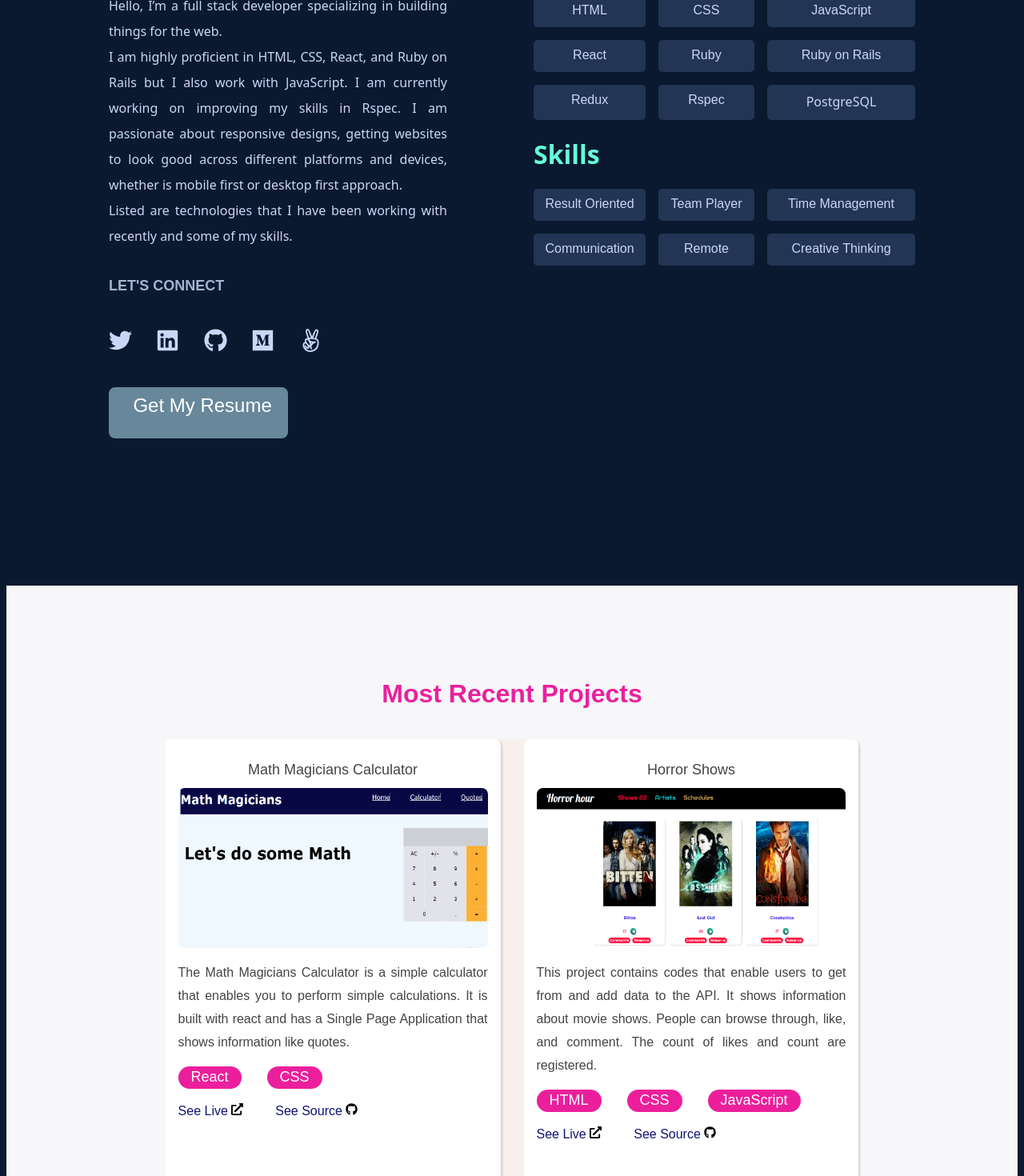
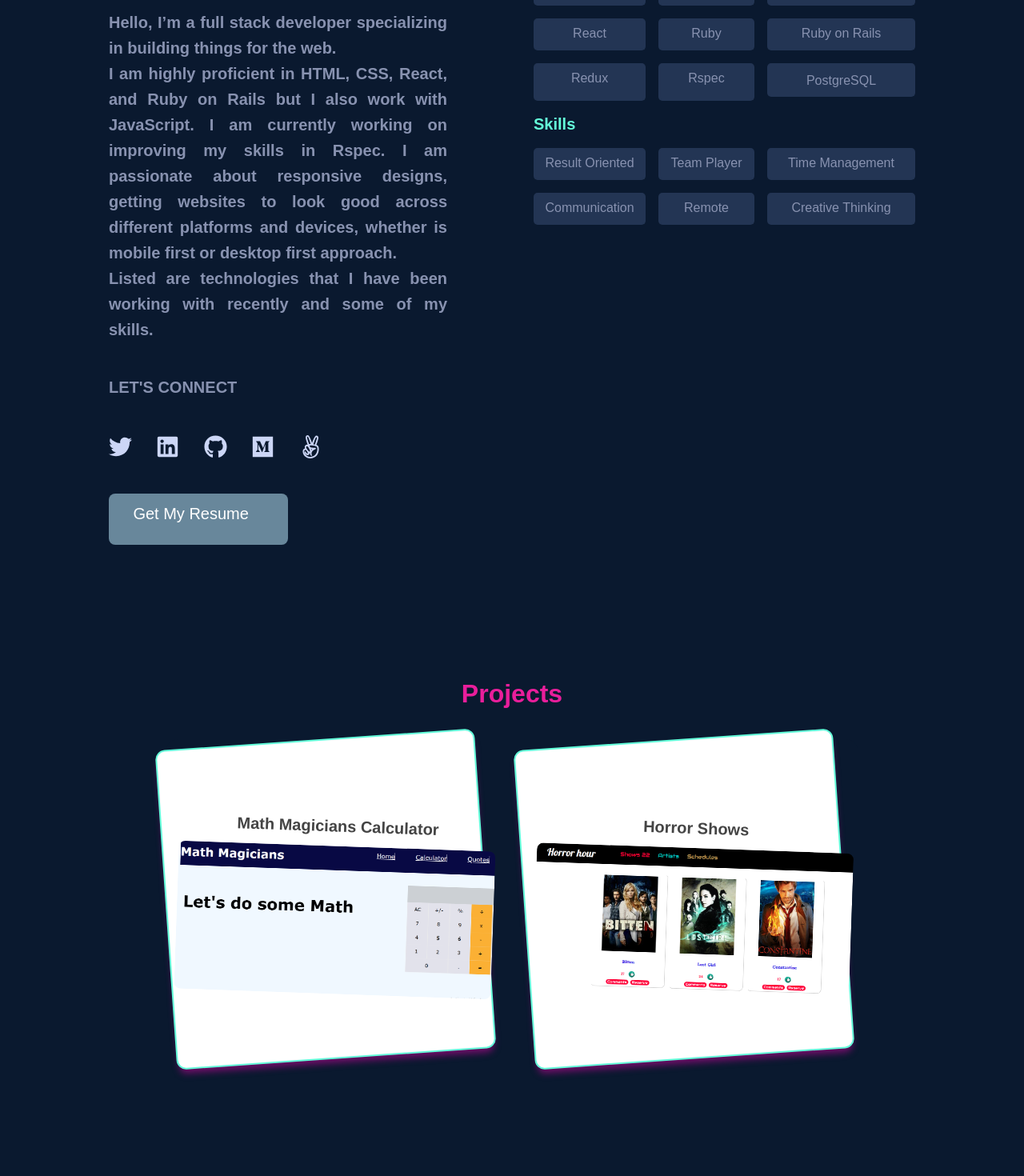
Before and after one commit to ijeomaodinko/Portfolio, a React (Create React App) app: page / in a window 1280 px wide. Shown: the part 1060-2530 px from the top of the page at 80% size. Built offline with nearby package versions, Linux system fonts and the light colour scheme.

Commit message:
Add files

```diff
--- a/src/components/Heroimg.css
+++ b/src/components/Heroimg.css
@@ -31,19 +31,19 @@ max-width: 900px;
   color:rgba(235, 30, 156, 0.993);
   text-align: left;
   font-size: 20px;
-  font-weight: 200;
+  font-weight: 600;
   transition-delay: 400ms;
   margin-bottom: -1rem;
-  font-family:serif;
+  font-family: san-serif;
 }
 
 .h1i {
   text-align: left;
-  line-height: 0.9;
+  line-height: 1.3;
   color: #ccd6f6;
+  font-family: san-serif;
   -webkit-font-smoothing: antialiased;
-  font-family: system-ui, -apple-system, BlinkMacSystemFont, 'Segoe UI', Roboto, Oxygen, Ubuntu, Cantarell, 'Open Sans', 'Helvetica Neue', sans-serif;
-  font-weight: 600;
+  font-family: sans-serif;
   transform: uppercase;
   transform-style: preserve-3d;
   margin-block-start: 0.83em;
@@ -113,17 +113,23 @@ max-width: 900px;
   transform: uppercase;
   transform-style: preserve-3d;
   }
+  h1.h1i{
+   font-size: clamp(40px, 8vw, 80px)
+  }
 
 .hip {
   margin-top: -7rem;
 }
 .h2i {
-  font-size: 181%;
+  font-size: 191%
 }
 .h2 {
-  font-size: 16px;
+  font-size: 20px;
   width:100%;
 margin-top: 2rem;
+font-family: sans-serif;
+line-height: 1.6;
+font-weight: 400;
 }
 .heroip{
 display: none
--- a/src/components/Navbar.css
+++ b/src/components/Navbar.css
@@ -49,13 +49,19 @@ padding-top: 1rem;
 
 .nav-menu li a:hover {
     color: #64ffda;
+    transform: 0.5s all ease-in-out;
+    -ms-transform: scale(1.5); /* IE 9 */
+    -webkit-transform: scale(1.5); /* Safari 3-8 */
+    transform: scale(1);
+    border-bottom: 3px solid #64ffda;
+    padding-bottom: 1rem;
 }
 
 .hamburger {
     display: none;
 }
 
-@media screen and (max-width: 1040px) {
+@media screen and (max-width: 1064px) {
     .nav-menu {
         flex-direction: column;
         justify-content: center;
@@ -71,7 +77,7 @@ padding-top: 1rem;
     }
 
     .header {
-    width: 95%;
+    width: 100%;
     }
 
     .nav-menu.active{
--- a/src/components/about.css
+++ b/src/components/about.css
@@ -31,11 +31,11 @@
     grid-row-start: 1;
     grid-row-end: 5;
     text-justify: auto;
-    font-weight: 400;
+    font-weight: 600;
     line-height: 1.5em;
     color: #8892b0;
     font-family:system-ui, -apple-system, BlinkMacSystemFont, 'Segoe UI', Roboto, Oxygen, Ubuntu, Cantarell, 'Open Sans', 'Helvetica Neue', sans-serif;
-    font-size: 16px;
+    font-size: 20px;
 }
 
 .contact {
@@ -69,9 +69,13 @@
 }
 .let-connect {
     text-decoration: none;
-    color: #a8b2d1;
-    font-size: 18px;
+    font-size: 20px;
     font-weight: 600;
+    line-height: 1.6;
+    font-family: sans-serif;
+    color:  #8892b0;
+    font-family: sans-serif;
+    visibility: visible;
 
 }
 
@@ -82,16 +86,17 @@
     display: flex;
     grid-row-start: 6;
     grid-row-end: 8;
-    padding: 0.6rem 0.6rem 1rem 1.9rem;
+    padding: 0.9rem 0.6rem 1rem 1.9rem;
     text-align: center;
     width: 14rem;
     border-width: 1rem;
     box-sizing: border-box;
     background-color: rgb(104, 135, 155);
     height: 8vh;
-    font-size: 24px;
+    font-size: 20px;
     border-radius: 0.5rem;
     color:rgb(24, 23, 23);
+    font-family: sans-serif
 }
 
 .resume:hover {
@@ -101,11 +106,13 @@
     transition: 0.3ms;
 }
 .p {
-    color: #ccd6f6;
-    font-size: 16px;
-    font-weight: 400;
-    line-height: 2rem;
-    font-family:system-ui, -apple-system, BlinkMacSystemFont, 'Segoe UI', Roboto, Oxygen, Ubuntu, Cantarell, 'Open Sans', 'Helvetica Neue', sans-serif
+    font-size: 20px;
+    font-weight: 600;
+    line-height: 1.6;
+    font-family: sans-serif;
+    color:  #8892b0;
+     font-family: sans-serif;
+     visibility: visible;
 }
 .languages {
     width: 100%;
@@ -119,21 +126,25 @@
     grid-template-columns: 140px 120px 185px;
     grid-gap: 16px;
     background-color: #0a192f;
-    color: #444;
+    color: #8892b0;
     grid-row-gap: 16px;
     text-align: center;
 }
 
 .i {
     color: #64ffda;
-    font-family:system-ui, -apple-system, BlinkMacSystemFont, 'Segoe UI', Roboto, Oxygen, Ubuntu, Cantarell, 'Open Sans', 'Helvetica Neue', sans-serif
+    font-size: 20px;
+    font-weight: 600;
+    line-height: 1.6;
+    font-family: sans-serif;
+    visibility: visible;
 }
 
 .box {
-    color: #ccd6f6;
+    color: #8892b0;
     border-radius: 5px;
     padding: 10px;
-    font-size: 100%;
+    font-size: 16px;
     background-color:#233554;
     border: 2px solid #233554;
     border-top: #172b4d;
@@ -145,6 +156,15 @@
     border-bottom-width: 1px;
     transition: 0.3ms;
 }
+
+.box.i {
+    width: 100%;
+    height: 89%;
+    padding-top:0.6rem;
+    font-size: 16px;
+    font-weight: 400;
+}
+
 
  @media screen and (max-width: 640px){
   .wrapper {
--- a/src/components/projects.css
+++ b/src/components/projects.css
@@ -1,5 +1,5 @@
 .projects {
-    background-color:  #f7f7f9;
+    background-color:  #0a192f;
     width: 100%;
     height: 191vh;
     top: 0;
@@ -23,7 +23,7 @@
 }
 .wrapperp {
     display: grid;
-    background-color: rgb(248, 240, 236);
+    background-color: #0a192f;
     width: 86%;
     height: 160vh;
     grid-template-columns: repeat(2, 1fr);
@@ -42,28 +42,94 @@
     padding-bottom: 1rem;
 }
 
-.project {
+/* .project {
     background-color: #fff;
     box-shadow: rgba(0, 0, 0, 0.15) 1.95px 1.95px 2.6px;
     padding: 1rem;
     border-radius: 0.5rem;
+} */
+
+.project {
+    width: 400px;
+    height: 400px;
+    border: 1px solid #d4d4d4;
+    background: #fff;
+    border-radius: 12px;
+    text-align: center;
+    position: relative;
+    rotate: -4deg;
+    border: 2px solid #64ffda;
+    box-shadow: inset 0 0 10px #000000;
+    box-shadow: 0 8px 8px -3px #720d6a;
+}
+.project:hover .imgi {
+    opacity: 0
+}
+.project:hover .texti {
+    opacity: 1
+}
+.imgi {
+    position: absolute;
+    top: 50%;
+    transform: translateY(-50%);
+    text-align: center;
+    left: 0;
+    right: 0;
+    opacity: 1;
+    transition: opacity .3s linear;
+    rotate: 6deg;
+  }
+  .texti {
+      transition: opacity .3s linear;
+      top: 0;
+      bottom: 0;
+      position: absolute;
+      opacity: 0;
+      background-color: #0a192f;
+      border-radius: 12px;
+      padding: 1rem;
+      rotate: 4.6deg;
+    }
+.texti:hover {
+    animation: loader 0.69s;
+}
+.projectsesi{
+    font-size: 79px;
+    font-family: sans-serif;
+    font-weight: 600;
+    text-align: right;
+    margin-right: 1rem;
+    margin-top:0;
+    margin-bottom: 0;
+    color:#8892b0;
+}
+@keyframes loader {
+    0% {
+      rotate: 0deg;
+    }
+    95% {
+      border-radius: 50%;
+      rotate: 180deg;
+    }
 }
 .projectsisi{
     color:  #444;
-    font-size: 18px;
-    font-weight: 400;
+    font-size: 20px;
+    font-weight: 600;
+    font-family: sans-serif;
+    margin-top: 1rem;
     text-align: center;
 }
 .projectimgd1 {
  display:block;
  width:100%;
- height:25vh;
+ height:100%;
  overflow: hidden;
 }
 .imgd1 {
     display: block;
     width: 100%;
-    height: 25vh;
+    height: auto;
     border-radius: 0.5rem;
     transition: transform .2s;
     transition: 0.3s all ease-in-out;
@@ -76,11 +142,16 @@
 }
 
 .projectse {
-    color:  #444;
-    font-size: 16px;
+    color:  #ccd6f6;
+    font-size: 20px;
     text-align: justify;
     font-weight: 400;
-    line-height: 29px;
+    line-height: 1.6;
+    font-family:sans-serif;
+    visibility: visible;
+    transform: matrix3d(1,0,0,0,0,1,0,0,0,0,1,0,0,0,0,1);
+    transition:cubic-bezier(0.645, 0.045, 0.355, 1)0.2s, transform 0.5 cubic-bezier(0.645, 0.045, 0.355, 1)0.2;
+    margin-top:1.5rem;
 }
 
 .projecti p {
@@ -92,7 +163,7 @@
 .projectechi{
     display: flex;
     flex-direction: row;
-    gap: 2rem;
+    gap: 1rem;
     margin-top: 0;
 }
 .projecti{
@@ -101,23 +172,38 @@
     gap: 2rem;
 }
 .projectech  p{
-    font-size: 18px;
-    color: #fff;
+    font-size: 16px;
+    color: #ccd6f6;
     text-align: center;
-    background-color:rgba(235, 30, 156, 0.993);
+    font-family: sans-serif;
+    /* background-color:rgba(133, 4, 83, 0.589); */
     padding-left: 1rem;
     padding-right: 1rem;
     padding-top: 0.2rem;
     padding-bottom: 0.21rem;
-    border-radius: 1.6rem;
+    border-radius: 0.5rem;
     margin-top: 0;
+    border: 1.5px solid rgba(219, 38, 150, 0.589);
+    box-shadow: 1px 8px 8px -3px #720d6a;
+    margin-bottom: 1rem;
 }
 
 .projectsisis {
     display: block;
-    padding-right: 0.5rem;
+    padding: 0.1rem;
+    border: 1px solid #64ffda;
+    box-shadow: 1px 8px 8px -7px #64ffda;
+    padding-bottom:0;
+    padding-left: 0.4rem;
+    padding-right: 0.4rem;
+    height: 4vh;
+    border-radius: 0.5rem;
+
 }
-
+.projectsisis p{
+    color: #ccd6f6;
+    font-size: 16px;
+}
 .projecti p:hover {
     color: #92929c;
     transition: 0.3ms;
@@ -126,33 +212,58 @@
 @media screen and (max-width: 640px) {
 
 .project {
-width: 86%;
+width: 85%;
 margin-left: auto;
 margin-right: auto;
+height: 85%;
+}
+.texti{
+    width: 100%;
+    animation: none;
+}
+.imgd1{
+ height: auto;
 }
 
 .wrapperp{
  grid-template-columns: repeat(1, 1fr);
- background-color:#efefef;
+ background-color:#0a192f;
  height: 340vh;
  grid-column-gap: 0;
+ width: 85%;
 }
 
 .projects {
- padding:0;
+width: 100%;
+ padding:0.1px;
  height: 381vh;
 }
 .projectechi {
   display: flex;
   flex-direction: row;
-  gap: 1rem;
+  gap: 0.4rem;
   margin-top: 0;
   margin-bottom: 0.5rem;
 }
 .projectech p{
-    font-size:12px;
+    font-size:15.1px;
+}
+.projectech {
+    width: 5.9rem;
 }
 .projectsi {
+    font-size: 21px;
+}
+.projectse {
     font-size: 19px;
+    font-weight: 400;
+}
+.projectsisis{
+font-size: 16px;
+width: 100%;
+}
+
+.projecti {
+    gap: 0.5rem;
 }
 }
--- a/src/components/projects.jsx
+++ b/src/components/projects.jsx
@@ -51,14 +51,18 @@ const Projects = () => {
     ];
     return (
         <div className="projects" id="projects" >
-        <h1 className="projectsi">Most Recent Projects</h1>
+        <h1 className="projectsi">Projects</h1>
         <div className="wrapperp">
         {data.map((projects) => {
             return (<div className="project" key={projects.id}>
+            <div className="imgi">
                 <h1 className="projectsisi">{projects.title}</h1>
                 <div className="projectimgd1">
                 <img className="imgd1" src={projects.img} alt="{projects.title}" />
                 </div>
+            </div>
+            <div className="texti">
+            {/* <h1 className="projectsesi">{projects.id}</h1> */}
                 <div><p className="projectse">{projects.desc}</p></div>
                 <div className="projectechi">
                 {projects.tech.map((tech, index) => {
@@ -69,15 +73,16 @@ const Projects = () => {
                 <div className="projecti">
                 <div className="projectsisis">
                      <a href={projects.live}> <p> See Live <span>
-                        < FaExternalLinkAlt size={15} style={{ color: "#000"}} />
+                        < FaExternalLinkAlt size={15} style={{ color: "#ccd6f6"}} />
                      </span> </p>  </a>
                     </div>
                     <div className="projectsisis">
                      <a href={projects.source}> <p>See Source <span>
-                        < FaGithub size={15} style={{ color: "#000"}} />
+                        < FaGithub size={15} style={{ color: "#ccd6f6"}} />
                     </span></p>
                         </a>
                     </div>
+               </div>
                </div>
             </div>
             );
--- a/src/index.css
+++ b/src/index.css
@@ -23,9 +23,9 @@ ul{
 .btn {
   padding: 12px 32px;
   font-size: 1rem;
-  font-family: system-ui, -apple-system, BlinkMacSystemFont, 'Segoe UI', Roboto, Oxygen, Ubuntu, Cantarell, 'Open Sans', 'Helvetica Neue', sans-serif;
+  font-family: sans-serif;
   background:#a8b2d1;
-  color: #222;
+  color: #000;
   border: 1px solid rgba(235, 30, 156, 0.993);
   font-weight: 660;
   cursor: pointer;
@@ -44,7 +44,7 @@ ul{
   color: #fff;
   padding: 12px 32px;
   font-size: 1rem;
-  font-family: system-ui, -apple-system, BlinkMacSystemFont, 'Segoe UI', Roboto, Oxygen, Ubuntu, Cantarell, 'Open Sans', 'Helvetica Neue', sans-serif;
+  font-family: sans-serif;
   border: 1px solid rgba(235, 30, 156, 0.993);
   font-weight: 660;
   cursor: pointer;
```
Also changed, not shown: src/components/contactme.css (+68 -37 lines), src/components/contactme.jsx (+35 -6 lines).
